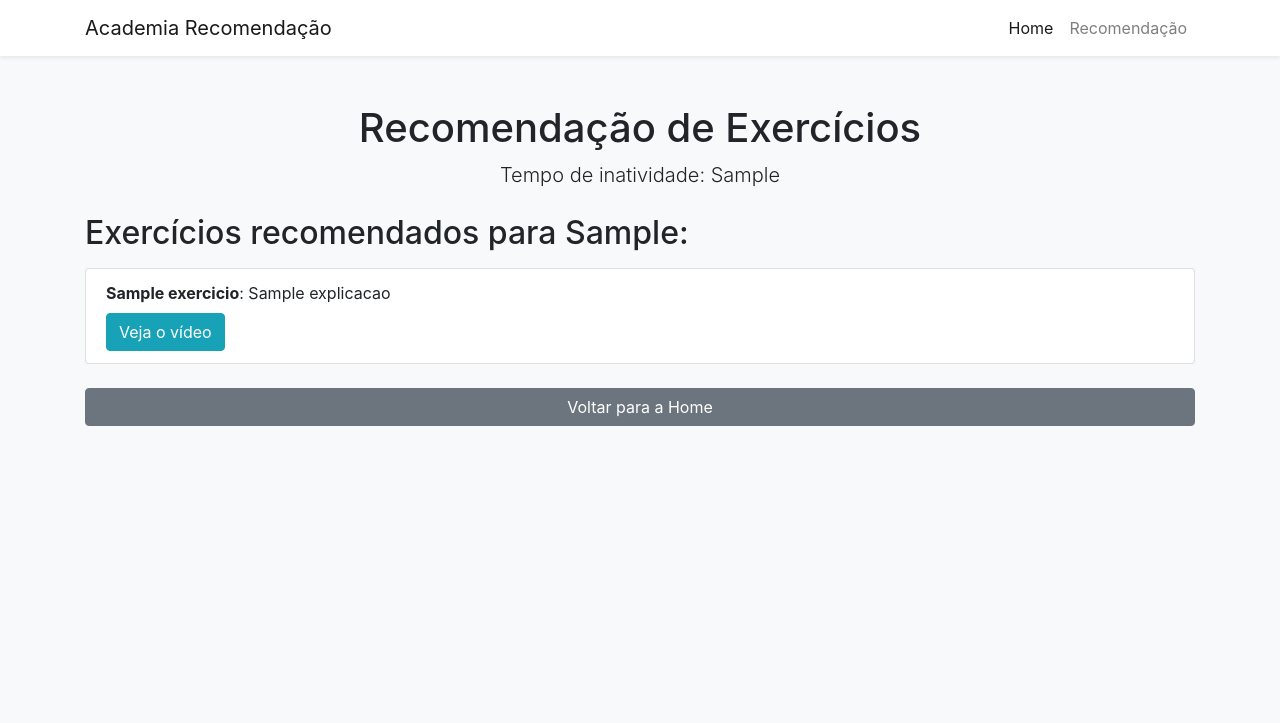
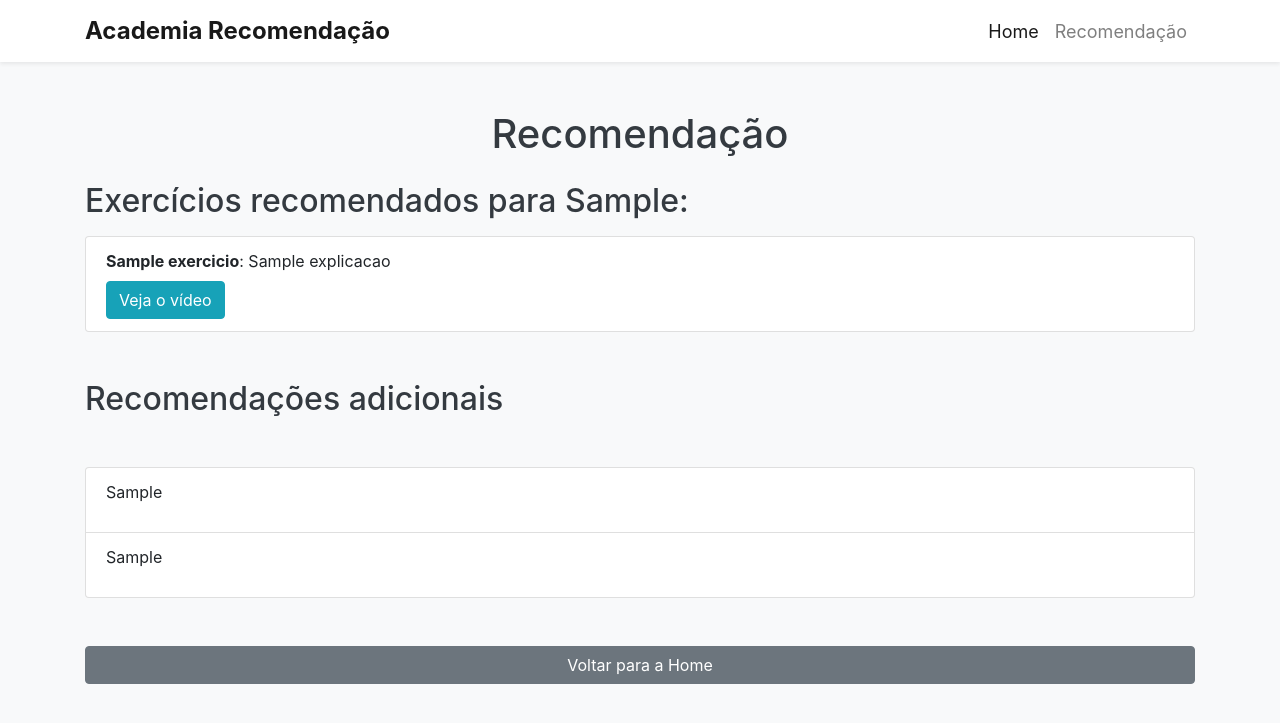
Before and after one commit to emanuelflavio/sistema_recomendacao, a Django app: template recomendacao/templates/recomendacao/recomendacao.html in a window 1280 px wide. Shown: the top 723 px of the page. Run offline with Django 5.2, Linux system fonts and the light colour scheme; the template is opened without the code that fills it: most values are stand-ins (such as "Sample title", 1, 10 or a date in 2020); some libraries are stand-ins or nearby versions.

Commit message:
new_changes

```diff
--- a/recomendacao/templates/recomendacao/recomendacao.html
+++ b/recomendacao/templates/recomendacao/recomendacao.html
@@ -6,8 +6,40 @@
     <title>Academia - Recomendação</title>
     <!-- Bootstrap CSS -->
     <link href="https://maxcdn.bootstrapcdn.com/bootstrap/4.5.2/css/bootstrap.min.css" rel="stylesheet">
+    <style>
+        body {
+            background-color: #f8f9fa;
+        }
+
+        .navbar-brand {
+            font-weight: bold;
+            font-size: 24px;
+        }
+
+        .navbar-nav .nav-link {
+            font-size: 18px;
+        }
+
+        .lead {
+            font-size: 20px;
+        }
+
+        h1, h2 {
+            color: #343a40;
+        }
+
+        .btn-secondary {
+            background-color: #6c757d;
+            border-color: #6c757d;
+        }
+
+        .btn-secondary:hover {
+            background-color: #5a6268;
+            border-color: #545b62;
+        }
+    </style>
 </head>
-<body class="bg-light">
+<body>
     <!-- Navbar -->
     <nav class="navbar navbar-expand-lg navbar-light bg-white shadow-sm">
         <div class="container">
@@ -31,8 +63,8 @@
 
     <!-- Main content -->
     <div class="container mt-5">
-        <h1 class="text-center">Recomendação de Exercícios</h1>
-        <p class="lead text-center">Tempo de inatividade: {{ tempo_treino }}</p>
+        <h1 class="text-center">Recomendação</h1>
+
         <h2 class="mt-4">Exercícios recomendados para {{ grupo_muscular }}:</h2>
         <ul class="list-group mt-3">
             {% for item in explicacoes_links %}
@@ -43,10 +75,30 @@
             </li>
             {% endfor %}
         </ul>
+    </div>
+
+    <!-- Recomendação de tempo de treino -->
+    <div class="container mt-5">
+        <h2 class="mt-4">Recomendações adicionais</h2>
+    </div>
+
+    <!-- Recomendação para o objetivo de treino -->
+    <div class="container mt-5">
+        <ul class="list-group mt-3">
+            <li class="list-group-item">
+                <p>{{obj_rec}}</p>
+            </li>
+            <li class="list-group-item">
+                <p>{{tempo_rec}}</p>
+            </li>
+        </ul>
+    </div>
+    <div class="container mt-5">
         <a href="{% url 'recomendacao:home' %}">
             <button class="btn btn-secondary btn-block mt-4">Voltar para a Home</button>
         </a>
     </div>
+
 
     <!-- Bootstrap JS and dependencies -->
     <script src="https://code.jquery.com/jquery-3.5.1.slim.min.js"></script>
--- a/recomendacao/urls.py
+++ b/recomendacao/urls.py
@@ -7,5 +7,5 @@ app_name = 'recomendacao'
 urlpatterns = [
     path('', views.home, name='home'),
     path('perguntas/', views.perguntas, name='perguntas'),
-    path('recomendacao/<str:tempo_treino>/<str:grupo_muscular>/', views.recomendacao, name='recomendacao'),
+    path('recomendacao/<str:tempo_treino>/<str:grupo_muscular>/<str:objetivo>', views.recomendacao, name='recomendacao'),
 ]
```
Also changed, not shown: recomendacao/templates/recomendacao/perguntas.html (+9 -0 lines), recomendacao/views.py (+48 -28 lines).
